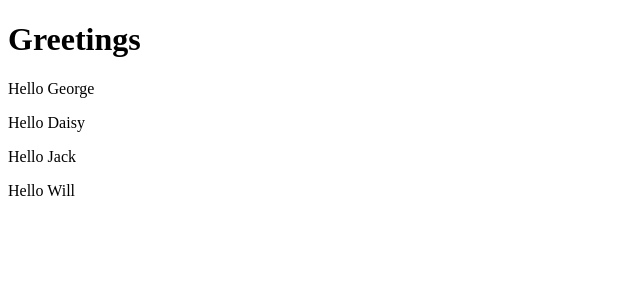
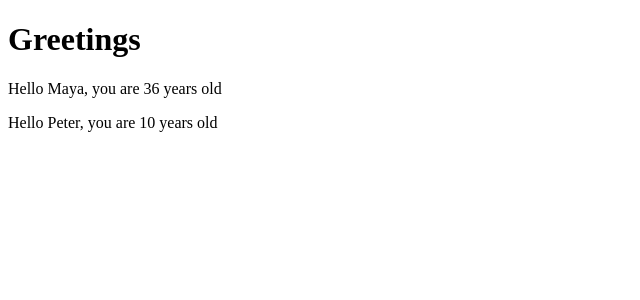
Before and after one commit to vaneesa-hrr/Curso-React, a React (Vite) app in the folder part1/: page / in a window 1280 px wide. Shown: the top 300 px of the page, without its empty margins (0-640 px from the left). Built offline with nearby package versions, Linux system fonts and the light colour scheme.

Commit message:
usando varios props

```diff
--- a/part1/src/App.jsx
+++ b/part1/src/App.jsx
@@ -1,20 +1,21 @@
 const Hello = (props) => {
+  console.log(props);
   return (
     <div>
-      <p>Hello {props.name}</p>
+      <p>Hello {props.name}, you are {props.age} years old</p>
     </div>
   )
 }
 
 const App = () => {
+  const name = 'Peter';
+  const age = 10;
   return (
     <div>
       <h1>Greetings</h1>
 
-      <Hello name='George' />
-      <Hello name='Daisy' />
-      <Hello name='Jack' />
-      <Hello name='Will' />
+      <Hello name='Maya' age={26 + 10} />
+      <Hello name={name} age={age} />
     </div>
   )
 }
```
